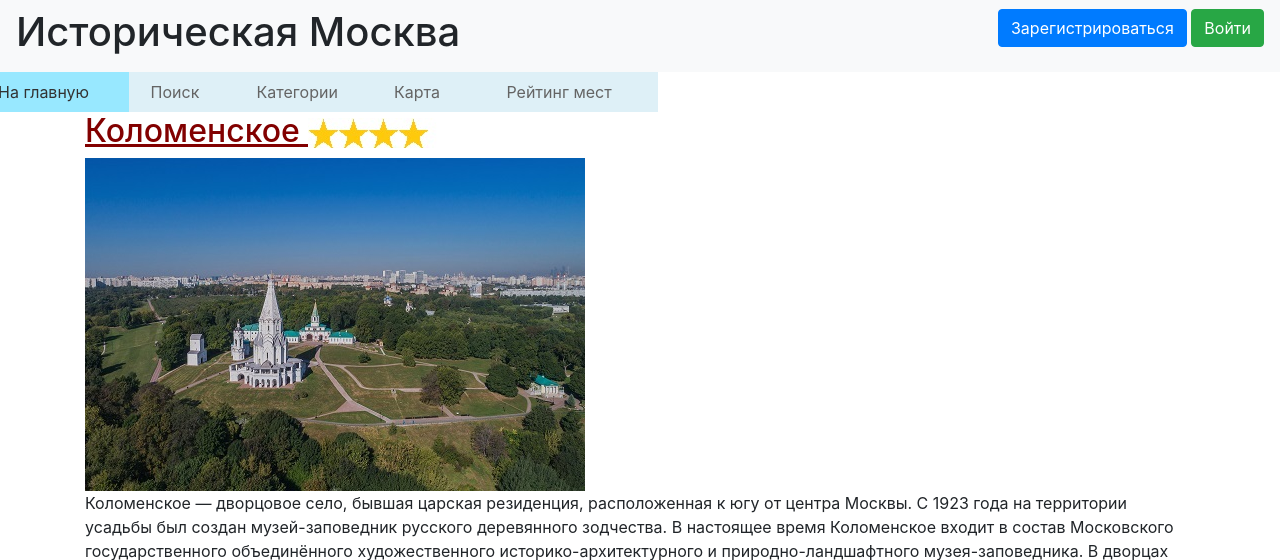
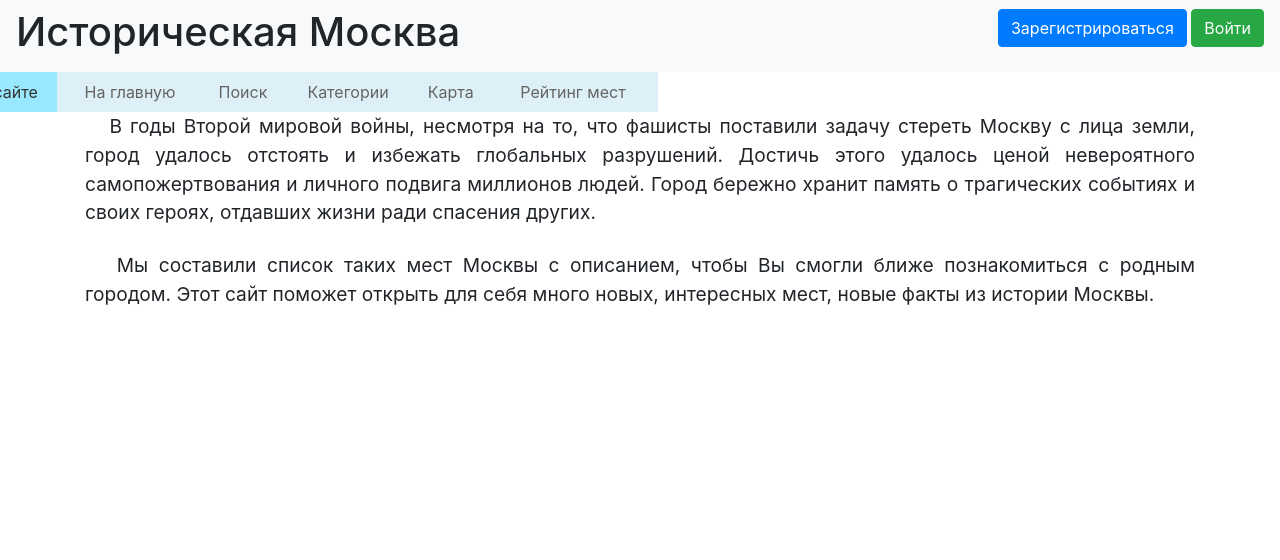
Before and after one commit to GrishHelen/Project_site, a Flask app: page / in a window 1280 px wide. Shown: the top 560 px of the page. After the commit the page ends 305 px from the top, so only its background shows below. Run offline with Flask 2, Linux system fonts and the light colour scheme; data comes from the database, SQL or seed files in the repository; both versions use the stored data as it was before the commit; some libraries are stand-ins or nearby versions.

Commit message:
Теперь с картой и описанием сайта

```diff
--- a/data/places.py
+++ b/data/places.py
@@ -21,7 +21,6 @@ class Place(SqlAlchemyBase, SerializerMixin):
     name = sqlalchemy.Column(sqlalchemy.String)
     address = sqlalchemy.Column(sqlalchemy.String)
     about = sqlalchemy.Column(sqlalchemy.String, nullable=True)
-    picture = sqlalchemy.Column(sqlalchemy.Binary, nullable=True)
     rating = sqlalchemy.Column(sqlalchemy.Float, default=0.0)
     comments_list = sqlalchemy.Column(sqlalchemy.String, default='')
     site = sqlalchemy.Column(sqlalchemy.String, nullable=True)
@@ -41,7 +40,7 @@ class PlaceListResource(Resource):
     def get(self):
         session = create_session()
         places = session.query(Place).all()
-        diction = {'places': []}
+        sp = []
         d = {}
         for item in places:
             d['id'] = item.id
@@ -49,10 +48,9 @@ class PlaceListResource(Resource):
             d['address'] = item.address
             d['about'] = item.about
             d['rating'] = item.rating
-            d['picture'] = dumps(item.picture)
-            diction['places'].append(d)
+            sp.append(d)
             d = {}
-        return diction
+        return sp
 
     def post(self):
         parser = reqparse.RequestParser()
--- a/main.py
+++ b/main.py
@@ -1,3 +1,5 @@
+import sys
+import requests
 from flask import Flask, abort, jsonify, make_response
 from data import db_session
 from data import __all_models
@@ -14,6 +16,20 @@ login_manager = LoginManager()
 login_manager.init_app(app)
 
 
+def get_coords_for_flace(adres):
+    adres = '+'.join(adres.split())
+    geocoder_request = f"http://geocode-maps.yandex.ru/1.x/?apikey=40d1649f-0493-4b70-98ba-98533de7710b&" \
+                       f"geocode={adres}&format=json"
+    response = requests.get(geocoder_request)
+    if response:
+        json_response = response.json()
+        toponym = json_response["response"]["GeoObjectCollection"]["featureMember"][0]["GeoObject"]
+        coords = ','.join(toponym["Point"]["pos"].split())
+        return coords
+    else:
+        return ''
+
+
 @login_manager.user_loader
 def load_user(user_id):
     session = db_session.create_session()
@@ -26,8 +42,15 @@ def main():
 
 
 @app.route("/")
+@app.route("/info")
+def info():
+    return render_template("info.html", title='Историческая Москва')
+
+
+@app.route("/main")
+@app.route("/index")
 def index():
-    places = PlaceListResource.get(Place)['places']
+    places = PlaceListResource.get(PlaceListResource())
     for place in places:
         place['rating'] = round(float(place['rating']))
     # print(places)
@@ -38,7 +61,7 @@ def index():
 def one_place(place_id):
     session = create_session()
     place = session.query(Place).get(place_id)
-    comments = CommListResource_ForPlace.get('', place_id)
+    comments = CommListResource_ForPlace.get(CommListResource_ForPlace(), place_id)
     return render_template('one_place.html', title=place.name, place=place, comms=comments)
 
 
@@ -52,8 +75,7 @@ def reqister():
                                    message="Пароли не совпадают")
         session = db_session.create_session()
         if session.query(User).filter(User.email == form.email.data).first():
-            return render_template('register.html', title='Регистрация',
-                                   form=form,
+            return render_template('register.html', title='Регистрация', form=form,
                                    message="Такой пользователь уже есть")
         user = User(
             email=form.email.data,
@@ -93,7 +115,6 @@ def logout():
 
 @app.route('/search')
 def search(places=[]):
-    print(places)
     return render_template("search.html", title='Поиск', places=places)
 
 
@@ -101,7 +122,6 @@ def search(places=[]):
 def find_it():
     field = request.form["stolb"]
     what = request.form["what"]
-    print(field, what)
     session = create_session()
     places = []
     try:
@@ -122,13 +142,12 @@ def find_it():
             what = ''.join(''.join(what.lower().split(' ')).split(','))
             for place in places:
                 adres = ''.join(''.join(place.address.lower().split(' ')).split(','))
-                print(what, adres, what in adres)
                 if what not in adres:
                     places.remove(place)
         elif field == 'rating':
             places = session.query(Place).all()
             for place in places:
-                if not(float(what) - 0.5 <= place.rating <= float(what) + 0.5):
+                if not (float(what) - 0.5 <= place.rating <= float(what) + 0.5):
                     places.remove(place)
     except Exception:
         return redirect('/search')
@@ -142,7 +161,21 @@ def categories():
 
 @app.route('/map')
 def map():
-    return render_template("map.html", title='Карта')
+    places = PlaceListResource.get(PlaceListResource())
+    sp = [get_coords_for_flace(place['address']) for place in places]
+    while '' in sp:
+        sp.remove('')
+
+    pt = '~'.join([i + ',comma' for i in sp])
+    map_request = f"https://static-maps.yandex.ru/1.x/?pt={pt}&l=map,skl"
+    response = requests.get(map_request)
+    if response:
+        map_file = "static/img/map.png"
+        with open(map_file, "wb") as file:
+            file.write(response.content)
+
+    link = f"https://yandex.ru/maps/?ll37.622504,55.753215&pt={'~'.join(sp)}&l=map,z=12"
+    return render_template("map.html", title='Карта', href=link)
 
 
 @app.route('/rating')
@@ -184,7 +217,6 @@ def add_comm(place_id):
             c.remove(' ')
         c.append(str(comm.id))
         r = ((float(place.rating) * (len(c) - 1)) + float(comm.rating)) / len(c)
-        print(r, c)
         c = ', '.join(c)
         pl = Place(
             id=place.id,
--- a/smth.txt
+++ b/smth.txt
@@ -5,4 +5,6 @@
     маршрут
 
 
-КАРТИНКИ В DB!!!
+КАРТИНКИ В DB?!?!
+
+Главная стр - 'о сайте'!!!
--- a/templates/categories.html
+++ b/templates/categories.html
@@ -6,7 +6,9 @@
         border="0" cellpadding="0" cellspacing="2">
     <tbody>
     <tr>
-        <td style="text-align: center;"><a style="color: #646464;" href="/">
+        <td style="text-align: center;"><a style="color: #646464;" href="/info">
+            О сайте</a></td>
+        <td style="text-align: center;"><a style="color: #646464;" href="/main">
             На главную</a></td>
         <td style="text-align: center"><a style="color: #646464;" href="/search">
             Поиск</a></td>
--- a/templates/index.html
+++ b/templates/index.html
@@ -6,9 +6,11 @@
         border="0" cellpadding="0" cellspacing="2">
     <tbody>
     <tr>
-        <td style="text-align: center; background-color: #98E8FF"><a style="color: #323232;" href="/">
+        <td style="text-align: center;"><a style="color: #646464;" href="/info">
+            О сайте</a></td>
+        <td style="text-align: center; background-color: #98E8FF;"><a style="color: #323232;" href="/main">
             На главную</a></td>
-        <td style="text-align: center"><a style="color: #646464;" href="/search">
+        <td style="text-align: center;"><a style="color: #646464;" href="/search">
             Поиск</a></td>
         <td style="text-align: center;"><a style="color: #646464;" href="/categories">
             Категории</a></td>
--- /dev/null
+++ b/templates/info.html
@@ -0,0 +1,34 @@
+{% extends "base.html" %}
+
+{% block content %}
+<table
+        style="margin-left: -127px; text-align: left; width: 700px; height: 40px; background-color: #DEF0F7; "
+        border="0" cellpadding="0" cellspacing="2">
+    <tbody>
+    <tr>
+        <td style="text-align: center; background-color: #98E8FF;"><a style="color: #323232;" href="/info">
+            О сайте</a></td>
+        <td style="text-align: center;"><a style="color: #646464;" href="/main">
+            На главную</a></td>
+        <td style="text-align: center;"><a style="color: #646464;" href="/search">
+            Поиск</a></td>
+        <td style="text-align: center;"><a style="color: #646464;" href="/categories">
+            Категории</a></td>
+        <td style="text-align: center;"><a style="color: #646464;" href="/map">
+            Карта</a></td>
+        <td style="text-align: center;"><a style="color: #646464;" href="/rating">
+            Рейтинг мест</a></td>
+    </tr>
+    </tbody>
+</table>
+
+
+<div style="text-align: justify;"><big>&nbsp;&nbsp;&nbsp;В годы Второй мировой войны, несмотря на то, что
+    фашисты поставили задачу стереть Москву с лица земли, город удалось отстоять и избежать глобальных разрушений.
+    Достичь этого удалось ценой невероятного самопожертвования и личного подвига миллионов людей. Город бережно хранит
+    память о трагических событиях и своих героях, отдавших жизни ради спасения других.</big></div>
+<div>&nbsp;</div>
+<div style="text-align: justify;"><big>&nbsp;&nbsp;&nbsp;Мы составили список таких мест Москвы с описанием,
+    чтобы Вы смогли ближе познакомиться с родным городом. Этот сайт поможет открыть для себя много новых, интересных
+    мест, новые факты из истории Москвы.</big></div>
+{% endblock %}
--- a/templates/map.html
+++ b/templates/map.html
@@ -6,7 +6,9 @@
         border="0" cellpadding="0" cellspacing="2">
     <tbody>
     <tr>
-        <td style="text-align: center;"><a style="color: #646464;" href="/">
+        <td style="text-align: center;"><a style="color: #646464;" href="/info">
+            О сайте</a></td>
+        <td style="text-align: center;"><a style="color: #646464;" href="/main">
             На главную</a></td>
         <td style="text-align: center"><a style="color: #646464;" href="/search">
             Поиск</a></td>
@@ -19,4 +21,6 @@
     </tr>
     </tbody>
 </table>
+<a href={{href}}><img src="/static/img/map.png" alt="здесь должна была быть карта, но она не нашлась"></a>
+<div><a href={{href}}>Карта</a></div>
 {% endblock %}
```
Also changed, not shown: templates/one_place.html (+5 -3 lines), templates/rating.html (+6 -4 lines), templates/search.html (+6 -3 lines), db/blogs.sqlite.
